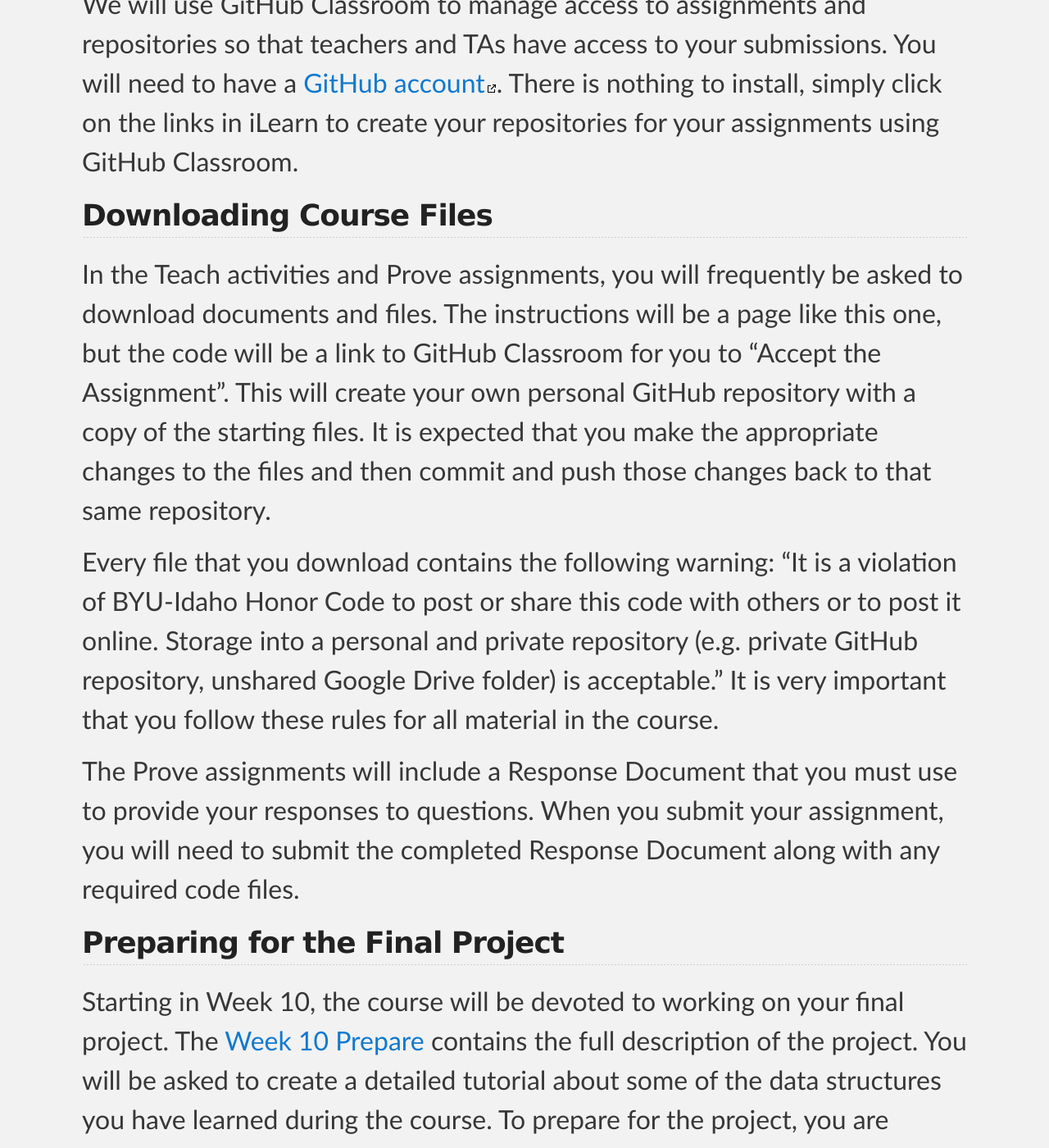
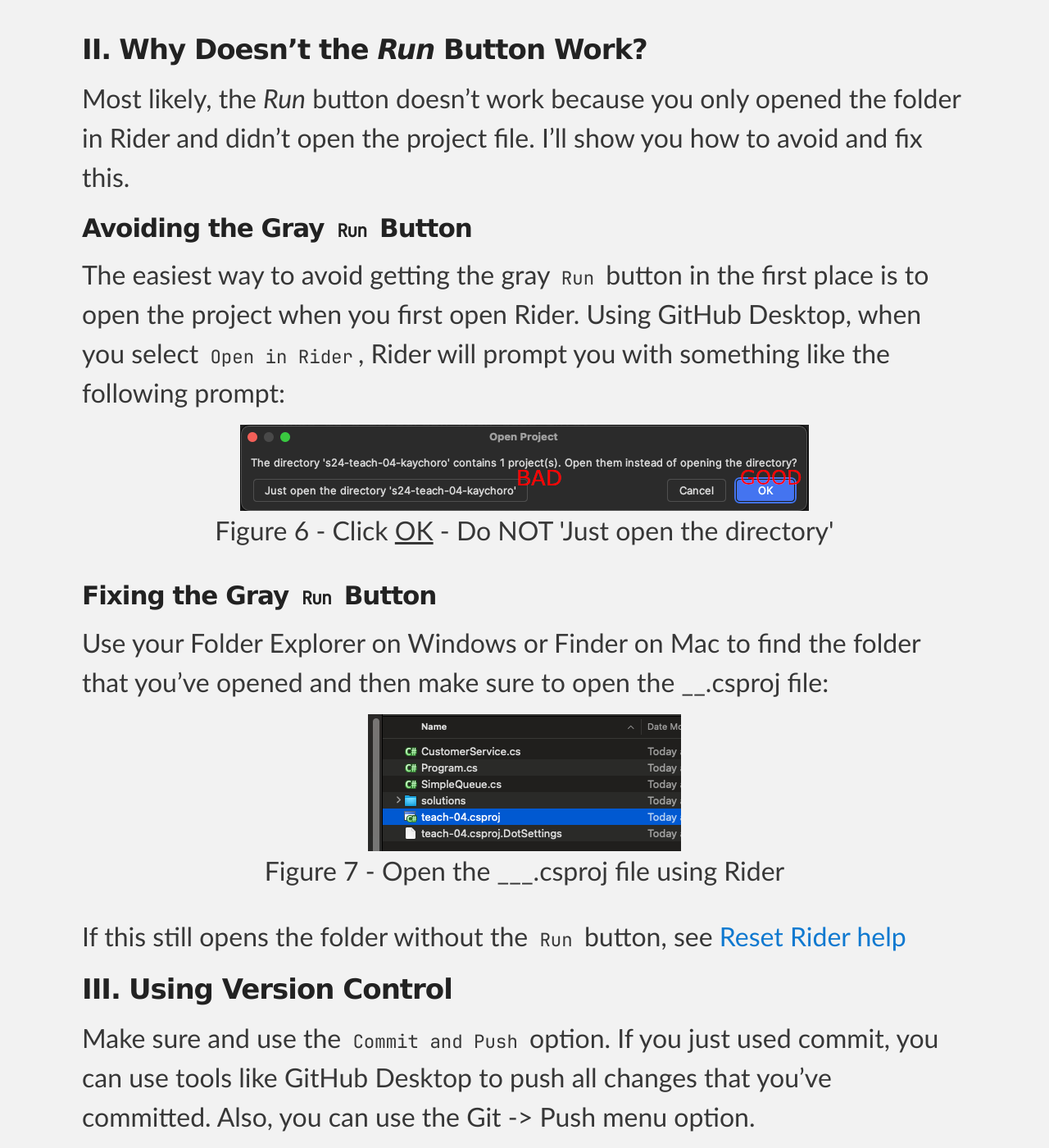
Before and after one commit to byui-cse/cse212-csharp, a Jekyll site: the page built from docs/help/rider.md, in a window 1280 px wide and 1400 px high, scrolled down 5538 px. Shown: the whole window at 82% size. Built offline with Jekyll 4.4.1, drawn with Linux system fonts in a browser that asks for light colours; some web fonts are replaced; some of the changed text lies outside the part shown.

Commit message:
Updated documentation for remote students

```diff
--- a/docs/help/rider.md
+++ b/docs/help/rider.md
@@ -56,30 +57,51 @@
 
 ### Opening Files With a Single Click
 
+To make Rider feel more like VS Code and easier to use, click the 3 dots where your file list shows up, and make sure `Open Files with Single Click` is checked.
+
+{% include image.html url="jetbrains-one-click-options.png" description="Go into the Explorer Options" caption="Click <u>⋮</u>" %}
+
+{% include image.html url="jetbrains-one-click-enable.png" description="Check the Single Click option" caption="Click <u>Open Files with Single Click</u>" %}
+
 ### Why Doesn't the _Run_ Button Work?
+
+Most likely, the _Run_ button doesn't work because you only opened the folder in Rider and didn't open the project file. I'll show you how to avoid and fix this.
+
+#### Avoiding the Gray `Run` Button
+
+The easiest way to avoid getting the gray `Run` button in the first place is to open the project when you first open Rider. Using GitHub Desktop, when you select `Open in Rider`, Rider will prompt you with something like the following prompt:
+
+{% include image.html url="jetbrains-run-button-avoid-error.png" description="Open repository message" caption="Click <u>OK</u> - Do NOT 'Just open the directory'" %}
+
+#### Fixing the Gray `Run` Button
+
+Use your Folder Explorer on Windows or Finder on Mac to find the folder that you've opened and then make sure to open the __.csproj file:
+
+{% include image.html url="jetbrains-run-button-fix.png" description="Open the project using the .csproj file" caption="Open the ___.csproj file using Rider" %}
+
+If this still opens the folder without the `Run` button, see [Reset Rider help](#its-broke-how-do-i-reset-it)
 
 ### Using Version Control
 
+Make sure and use the `Commit and Push` option. If you just used commit, you can use tools like GitHub Desktop to push all changes that you've committed. Also, you can use the Git -> Push menu option.
+
 ### It's Broke... How Do I Reset It?
+
+All of Rider's settings for a given project are stored in the same directory as the project. Notice how when I show hidden files, there's 3 extra files in my folder:
+
+{% include image.html url="jetbrains-rider-folder.png" description="Finder window of a project file" caption="Showing hidden files using macOS Finder" %}
+
+ How to see hidden files: [Windows](https://www.google.com/search?q=show+hidden+files+windows+explorer) / [macOS](https://www.google.com/search?q=show+hidden+files+mac+finder)
+
+In order to reset Rider's view of a project, do the following:
+
+1. Make sure the project is closed in Rider
+2. Remove the project from the recent list of projects
+3. Using Finder or Explorer (or a terminal) delete the __.idea__ folder
+4. Open the project again, and Rider should prompt you to open the project file and not the directory, make sure you follow the advice to [avoid this in the future](#avoiding-the-gray-run-button)
+
+{% include image.html url="jetbrains-rider-reset.png" description="Finder window of a project file without the hidden folder .idea" caption="Remove the .idea folder" %}
 
 ### Navigating Assignments with TODOs
 
 For almost all of your teach one another assignments and prove assignments, you will be cloning a repository, making changes, and then committing and pushing changes to that repository. You will then submit a link to your repository in canvas as the submission. For cloning, committing, and pushing changes we *strongly* encourage you to use [GitHub Desktop](https://desktop.github.com/){:target="_blank"} over any other tools. I've seen other tools lose track of changes, miss files, or experience authentication issues.
-
-### GitHub Classroom
-We will use GitHub Classroom to manage access to assignments and repositories so that teachers and TAs have access to your submissions. You will need to have a [GitHub account](https://github.com/){:target="_blank"}. There is nothing to install, simply click on the links in iLearn to create your repositories for your assignments using GitHub Classroom.
-
-## Downloading Course Files
-In the Teach activities and Prove assignments, you will frequently be asked to download documents and files. The instructions will be a page like this one, but the code will be a link to GitHub Classroom for you to "Accept the Assignment". This will create your own personal GitHub repository with a copy of the starting files. It is expected that you make the appropriate changes to the files and then commit and push those changes back to that same repository.
-
-Every file that you download contains the following warning: "It is a violation of BYU-Idaho Honor Code to post or share this code with others or to post it online. Storage into a personal and private repository (e.g. private GitHub repository, unshared Google Drive folder) is acceptable." It is very important that you follow these rules for all material in the course.
-
-The Prove assignments will include a Response Document that you must use to provide your responses to questions. When you submit your assignment, you will need to submit the completed Response Document along with any required code files.
-
-## Preparing for the Final Project
-Starting in Week 10, the course will be devoted to working on your final project. The [Week 10 Prepare](../lesson10/prepare) contains the full description of the project. You will be asked to create a detailed tutorial about some of the data structures you have learned during the course. To prepare for the project, you are encouraged to begin taking weekly notes about each data structure with special attention to the following:
-* What is the purpose of this data structure and when is it used?
-* What is the performance of this data structure (you learn about performance in Week 2)?
-* How does the data structure work and how do you use it with C#?
-* What are some common errors you may encounter while using the data structure?
-* The reading and the assignments contain several problem that require the use of data structures. Can you write additional problems on your own to solve?
```
Also changed, not shown: other parts of docs/help/rider.md (+3 -2 lines), docs/lesson01/welcome.md (+2 -0 lines), docs/help/jetbrains-one-click-enable.png (added), docs/help/jetbrains-one-click-options.png (added), docs/help/jetbrains-rider-folder.png (added), docs/help/jetbrains-rider-reset.png (added), docs/help/jetbrains-run-button-avoid-error.png (added), docs/help/jetbrains-run-button-fix.png (added).
